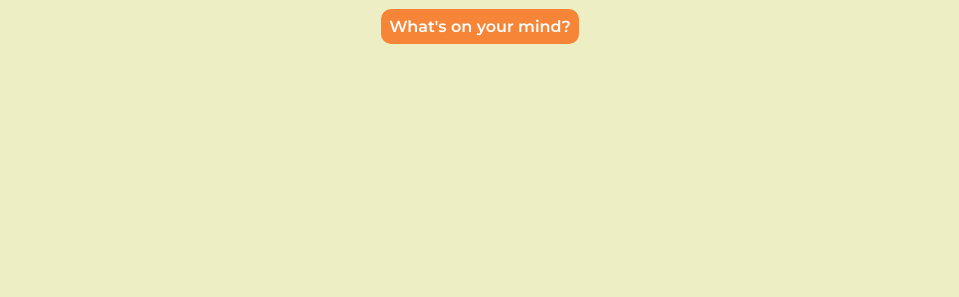
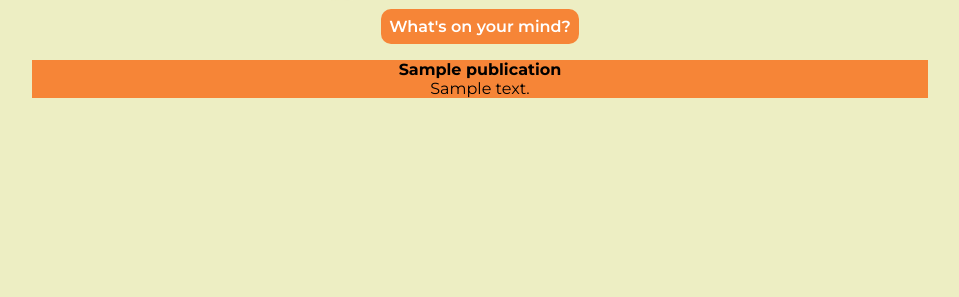
Before and after one commit to ChesterLen/multi-user-blog-platform, a Django app: template multi_user_blog_platform/templates/user/profile_details.html in a window 1280 px wide. Shown: the part 519-816 px from the top of the page, without its empty margins (160-1119 px from the left). Run offline with Django 5.2, Linux system fonts and the light colour scheme; tables that the repository leaves empty hold one stand-in row (values such as "Sample post"); the template is opened without the code that fills it: values that come from a table or form of the project are taken from there, most other values are stand-ins (such as "Sample title", 1, 10 or a date in 2020); some libraries are stand-ins or nearby versions.

Commit message:
Fix pop up form padding

```diff
--- a/multi_user_blog_platform/multi_user_blog_platform/app_auth/views.py
+++ b/multi_user_blog_platform/multi_user_blog_platform/app_auth/views.py
@@ -76,6 +76,9 @@ class ProfileDetails(mixins.LoginRequiredMixin, views.DetailView):
         context['following_pets'] = len(following_pets)
 
         context['form'] = forms.PublicationForm
+
+        publications = models.Publication.objects.filter(pet=self.object)
+        context['publications'] = publications
 
         return context
 
--- a/multi_user_blog_platform/static/css/styles.css
+++ b/multi_user_blog_platform/static/css/styles.css
@@ -7,4 +7,3 @@
 @import 'user/profile_details.css';
 @import 'pet/dog_or_cat.css';
 @import 'user/followers_following.css';
-@import 'common/pop_up.css';
--- a/multi_user_blog_platform/static/css/user/profile_details.css
+++ b/multi_user_blog_platform/static/css/user/profile_details.css
@@ -75,6 +75,8 @@
     margin-left: 0.3em;
 }
 
+/* Pop up */
+
 .form-pop-up {
     color: #fff;
     font-weight: 600;
@@ -84,3 +86,53 @@
     margin-top: 0.5em;
     cursor: pointer;
 }
+
+.form-pop-up form {
+    width: 90%;
+}
+
+.form-pop-up form label {
+    margin-top: 0.7em;
+}
+
+.form-pop-up form input {
+    height: 25px;
+}
+
+.form-pop-up form input, textarea {
+    width: 90%;
+    margin-top: 0.3em;
+    border: none;
+    border-radius: 5px;
+    padding-left: 0.3em;
+}
+
+.form-pop-up form textarea {
+    height: 250px;
+    padding-top: 0.3em;
+}
+
+.form-pop-up form button {
+    font-weight: bold;
+    color: #fff;
+    background-color: #f77111;
+    margin-top: 1em;
+    border: none;
+    border-radius: 5px;
+    padding: 0.3em 0.5em;
+}
+
+.publications {
+    margin: 0.5em 0;
+    width: 70%;
+}
+
+.publication-card {
+    background-color: #F68537;
+    margin-top: 0.5em;
+    width: 100%;
+    height: auto;
+    display: flex;
+    flex-direction: column;
+    align-items: center;
+}
--- a/multi_user_blog_platform/static/js/publication.js
+++ b/multi_user_blog_platform/static/js/publication.js
@@ -1,13 +1,13 @@
-const publicationForm = document.getElementsByClassName('form-pop-up')[0];
+const formPopUp = document.getElementsByClassName('form-pop-up')[0];
 
-publicationForm.addEventListener('click', () => {
+formPopUp.addEventListener('click', () => {
     const popUp = document.createElement('div');
+    popUp.className = 'pop-up';
     popUp.style.cursor = 'auto';
     popUp.addEventListener('click', (e) => {
         e.stopPropagation();
     });
 
-    popUp.className = 'pop-up';
     popUp.style.width = '100vw';
     popUp.style.height = '100vh';
     popUp.style.backgroundColor = 'rgba(0, 0, 0, 70%)';
@@ -17,16 +17,25 @@ publicationForm.addEventListener('click', () => {
     popUp.style.position = 'fixed';
 
     const popUpInner = document.createElement('div');
-    popUpInner.style.width = '300px';
-    popUpInner.style.height = '300px';
-    popUpInner.style.backgroundColor = 'red';
+    popUpInner.className = 'pop-up-inner';
+    popUpInner.style.width = '400px';
+    popUpInner.style.height = 'auto';
+    popUpInner.style.backgroundColor = '#F68537';
     popUpInner.style.position = 'fixed';
     popUpInner.style.top = '50%';
     popUpInner.style.left = '50%';
     popUpInner.style.transform = 'translate(-50%, -50%)';
+    popUpInner.style.display = 'flex';
+    popUpInner.style.flexDirection = 'column';
+    popUpInner.style.alignItems = 'center';
+    popUpInner.style.borderRadius = '5px';
 
     const form = document.createElement('form');
     form.method = 'post';
+    form.style.padding = '1em';
+    form.style.display = 'flex';
+    form.style.flexDirection = 'column';
+    form.style.alignItems = 'center';
 
     const labelTitle = document.createElement('label');
     labelTitle.htmlFor = 'title';
@@ -35,6 +44,7 @@ publicationForm.addEventListener('click', () => {
     title.type = 'text';
     title.name = 'title';
     title.id = 'title';
+    title.required = 'true';
 
     const labelText = document.createElement('label');
     labelText.htmlFor = 'text';
@@ -42,6 +52,7 @@ publicationForm.addEventListener('click', () => {
     const text = document.createElement('textarea');
     text.name = 'text';
     text.id = 'text';
+    text.required = 'true';
 
     const csrfToken = document.createElement('input');
     csrfToken.type = 'hidden';
@@ -63,20 +74,21 @@ publicationForm.addEventListener('click', () => {
     const closeBtn = document.createElement('button');
     closeBtn.textContent = 'X';
     closeBtn.style.position = 'fixed';
-    closeBtn.style.top = '29.2%';
-    closeBtn.style.right = '38.6%';
+    closeBtn.style.top = '21.5%';
+    closeBtn.style.right = '35.4%';
     closeBtn.style.transform = 'translate(-50%, -50%)';
     closeBtn.style.padding = '0 0.3em';
+    closeBtn.style.borderRadius = '5px';
     closeBtn.style.cursor = 'pointer';
     closeBtn.addEventListener('click', () => {
-        publicationForm.removeChild(popUp);
+        formPopUp.removeChild(popUp);
     });
 
 
     popUpInner.appendChild(form);
     popUp.appendChild(popUpInner);
     popUp.appendChild(closeBtn);
-    publicationForm.appendChild(popUp);
+    formPopUp.appendChild(popUp);
 });
 
 // const form = document.createElement('form');
--- a/multi_user_blog_platform/templates/user/profile_details.html
+++ b/multi_user_blog_platform/templates/user/profile_details.html
@@ -22,9 +22,9 @@
 
             <div class="profile-data">
                 {% if object.name %}
-                    <h3>Name: {{ object.name }} <a href="{% url 'dog_or_cat' %}"><i class="fa-solid fa-gear"></i></a></h3>
+                    <h3>Name: {{ object.name }} <a href="{% url 'dog_or_cat' %}"><a href="{% url 'dog_or_cat' %}"><i class="fa-solid fa-gear"></i></a></h3>
                 {% else %}
-                    <h3>Name: <i class="fa-solid fa-gear"></i></h3>
+                    <h3>Name: <a href="{% url 'dog_or_cat' %}"><i class="fa-solid fa-gear"></i></a></h3>
                 {% endif %}
 
                 {% if object.breed %}
@@ -54,7 +54,16 @@
         <p>What's on your mind?</p>
     </div>
 
-    <div class="publication-form"></div>
+    {% if publications %}
+        <div class="publications">
+            {% for publication in publications %}
+                <div class="publication-card">
+                    <h4>{{ publication.title }}</h4>
+                    <p>{{ publication.text }}</p>
+                </div>
+            {% endfor %}
+        </div>
+    {% endif %}
 {% endblock %}
 
 {% block extra_scripts %}
```
Also changed, not shown: multi_user_blog_platform/static/css/common/pop_up.css (added).
